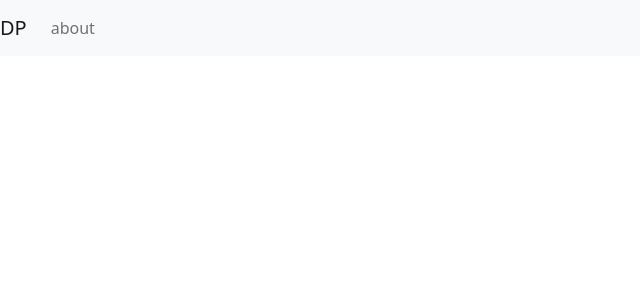
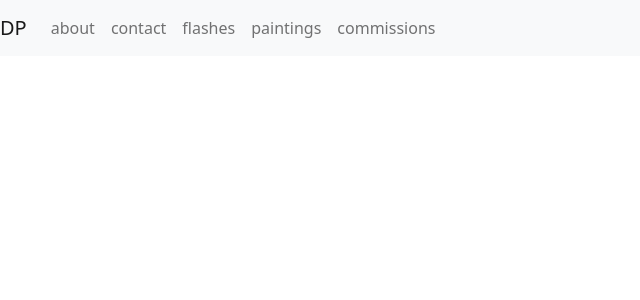
Before and after one commit to am20dipi/dillonperino, a React (Create React App) app in the folder frontend/: page /contact in a window 1280 px wide. Before the commit this address had no page. Shown: the top 300 px of the page, without its empty margins (0-640 px from the left). Built offline with nearby package versions, Linux system fonts and the light colour scheme.

Commit message:
Creating files Commissions.js, Flashes.js, Paintings.js; adding their links to the navbar component; rendering their route paths in Routes component

```diff
--- a/frontend/src/components/App.js
+++ b/frontend/src/components/App.js
@@ -1,9 +1,12 @@
 import Home from './Home.js'
 import '../style.css'
-import 'bootstrap/dist/css/bootstrap.min.css';
-import { BrowserRouter, Routes, Route, Link } from "react-router-dom"
+import 'bootstrap/dist/css/bootstrap.min.css'
+import { BrowserRouter, Routes, Route } from "react-router-dom"
 import About from './About.js'
 import Navbar from './Navbar.js'
+import Contact from './Contact.js'
+import Flashes from './Flashes.js'
+import Paintings from './Paintings.js'
 
 function App() {
   return (
@@ -14,6 +17,9 @@ function App() {
         <Routes>
           <Route path="/" element={<Home />} />
           <Route path="/about" element={<About />} />
+          <Route path="/contact" element={<Contact />} />
+          <Route path="/flashes" element={<Flashes />} />
+          <Route path="/paintings" element={<Paintings />} />
         </Routes>
 
       </BrowserRouter>
--- a/frontend/src/components/Contact.js
+++ b/frontend/src/components/Contact.js
@@ -0,0 +1,7 @@
+function Contact(){
+    return (
+        <h3>contact me</h3>
+    )
+}
+
+export default Contact
--- /dev/null
+++ b/frontend/src/components/Flashes.js
@@ -0,0 +1,9 @@
+function Flashes(){
+    return (
+        <div className="flashes">
+            <h2>flashes</h2>
+        </div>
+    )
+}
+
+export default Flashes
--- a/frontend/src/components/Navbar.js
+++ b/frontend/src/components/Navbar.js
@@ -14,15 +14,18 @@ function Navbar(){
                         <li className="nav-item">
                             <Link className="nav-link" to="/about">about</Link>
                         </li>
-                        {/* <li className="nav-item">
-                            <Link className="nav-link" to="/blog">blog</Link>
+                        <li className="nav-item">
+                            <Link className="nav-link" to="/contact">contact</Link>
                         </li>
                         <li className="nav-item">
-                            <Link className="nav-link" to="/resume">resume</Link>
+                            <Link className="nav-link" to="/flash">flashes</Link>
                         </li>
                         <li className="nav-item">
-                            <Link className="nav-link" to="/projects">projects</Link>
-                        </li> */}
+                            <Link className="nav-link" to="/paintings">paintings</Link>
+                        </li>
+                        <li className="nav-item">
+                            <Link className="nav-link" to="/commissions">commissions</Link>
+                        </li>
 
                     </ul>
                 </div>
--- /dev/null
+++ b/frontend/src/components/Paintings.js
@@ -0,0 +1,8 @@
+function Paintings(){
+    return(
+        <div className="container">
+            <h4>paintings</h4>
+        </div>
+
+    )
+}
```
Also changed, not shown: frontend/src/components/Commissions.js (added, +10 -0 lines).
